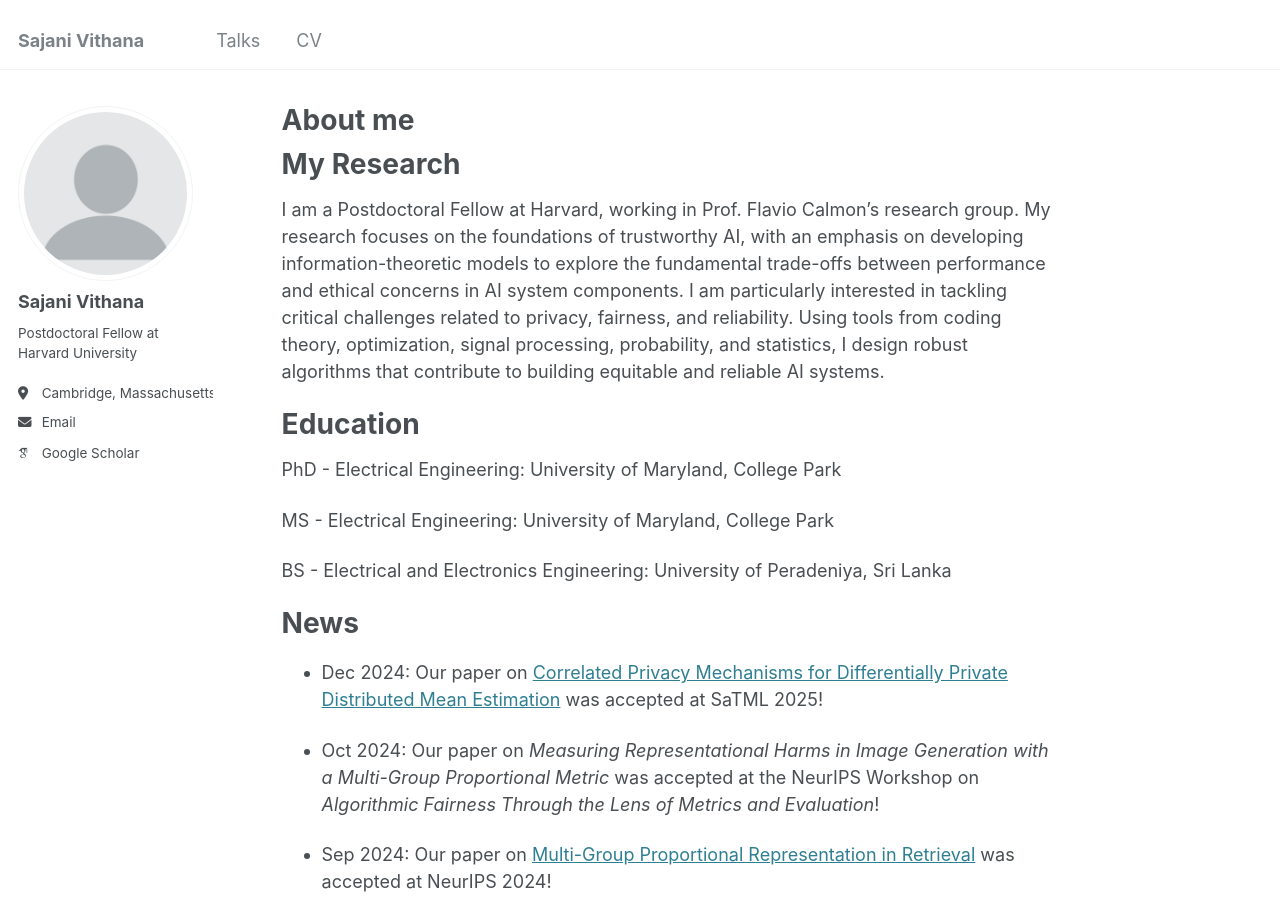
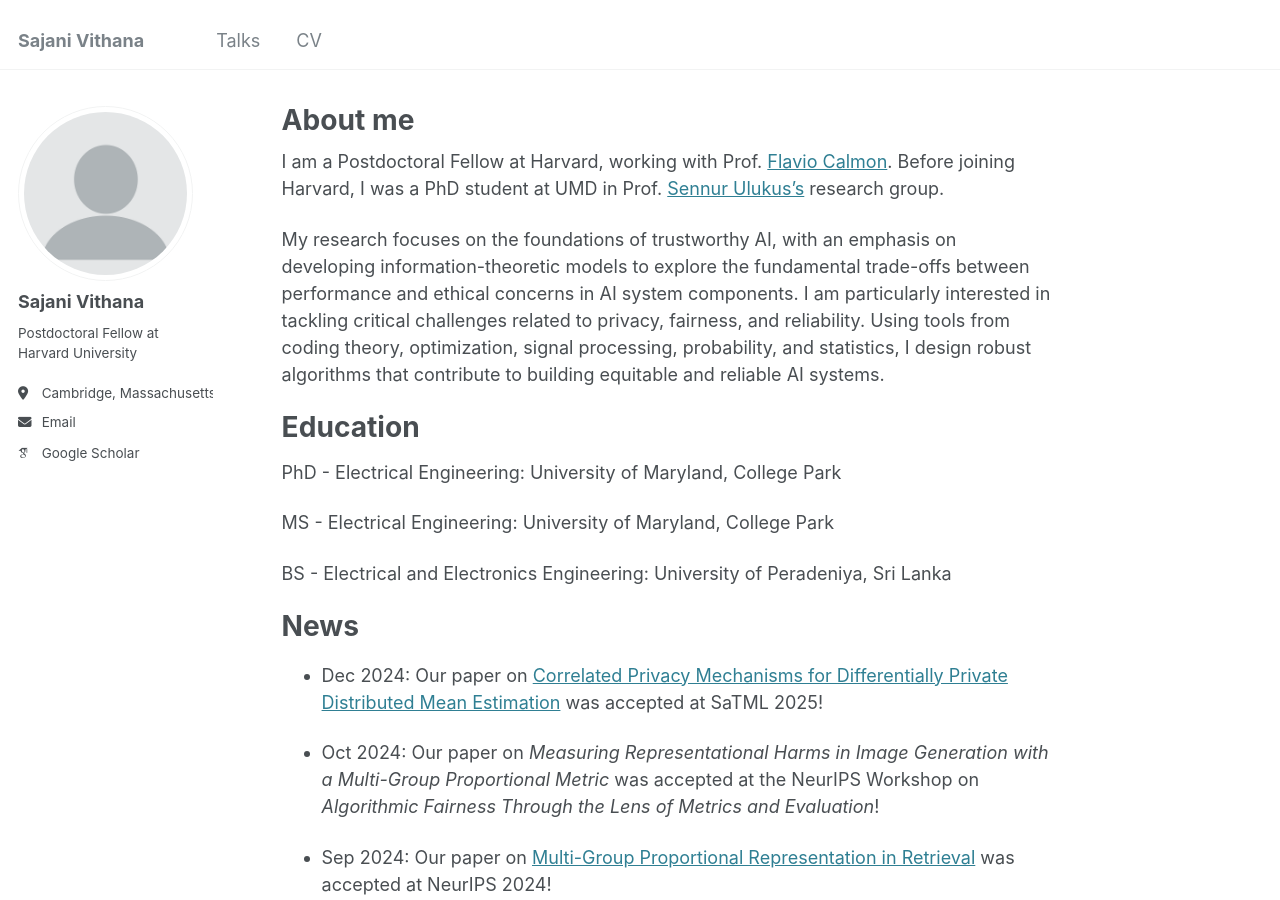
Before and after one commit to sajani-vithana/sajani-vithana.github.io, a Jekyll site: the page built from _pages/about.md, in a window 1280 px wide and 900 px high. Built offline with Jekyll 4.4.1, drawn with Linux system fonts in a browser that asks for light colours; some web fonts are replaced.

Commit message:
Update about.md

```diff
--- a/_pages/about.md
+++ b/_pages/about.md
@@ -7,10 +7,10 @@ redirect_from:
   - /about.html
 ---
 
-My Research
-======
 
-I am a Postdoctoral Fellow at Harvard, working in Prof. Flavio Calmon's research group. My research focuses on the foundations of trustworthy AI, with an emphasis on developing information-theoretic models to explore the fundamental trade-offs between performance and ethical concerns in AI system components. I am particularly interested in tackling critical challenges related to privacy, fairness, and reliability. Using tools from coding theory, optimization, signal processing, probability, and statistics, I design robust algorithms that contribute to building equitable and reliable AI systems.
+I am a Postdoctoral Fellow at Harvard, working with Prof. [Flavio Calmon](https://people.seas.harvard.edu/~flavio/). Before joining Harvard, I was a PhD student at UMD in Prof. [Sennur Ulukus's](https://user.eng.umd.edu/~ulukus/) research group.
+
+My research focuses on the foundations of trustworthy AI, with an emphasis on developing information-theoretic models to explore the fundamental trade-offs between performance and ethical concerns in AI system components. I am particularly interested in tackling critical challenges related to privacy, fairness, and reliability. Using tools from coding theory, optimization, signal processing, probability, and statistics, I design robust algorithms that contribute to building equitable and reliable AI systems.
 
 Education
 ======
```
